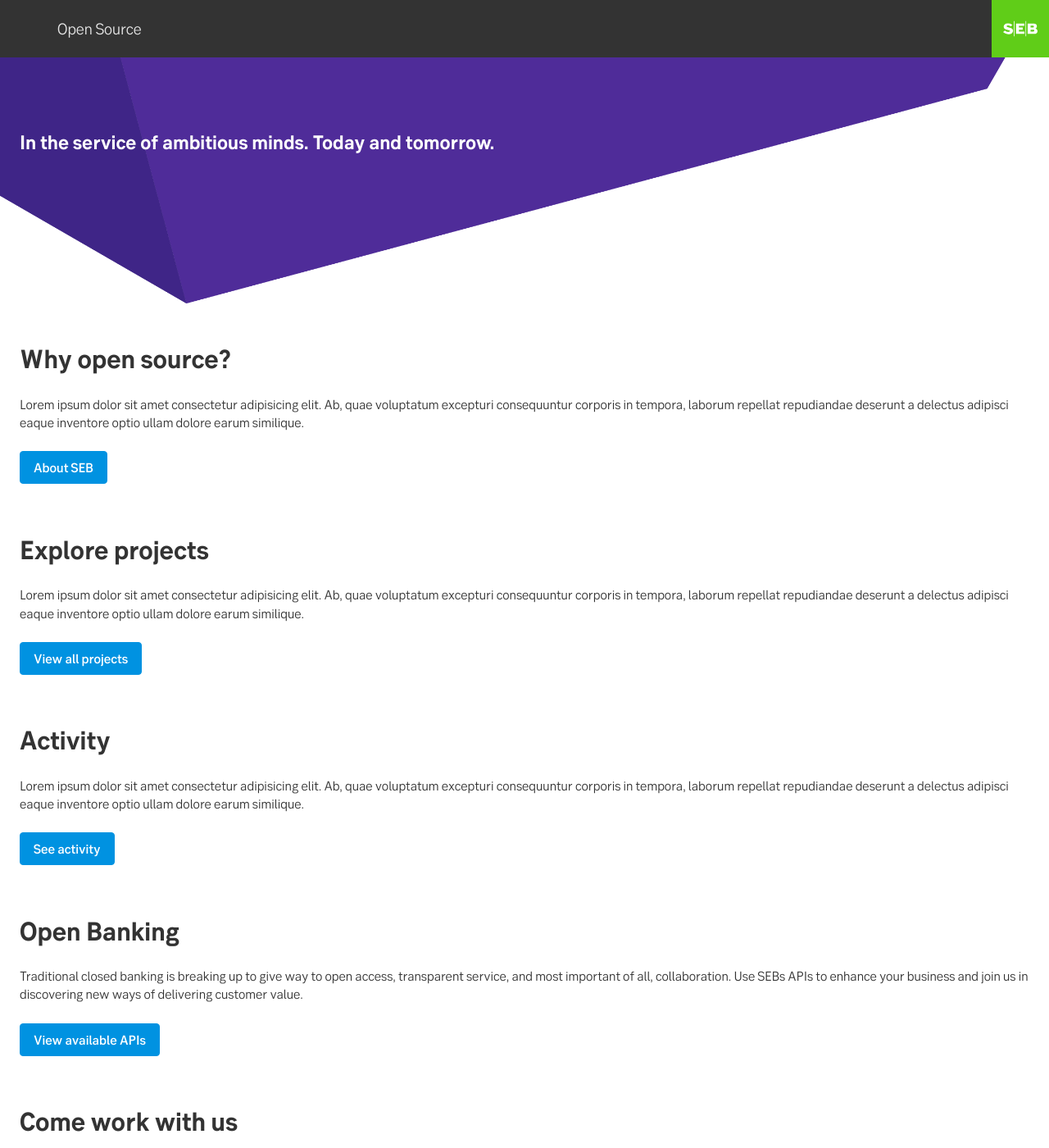
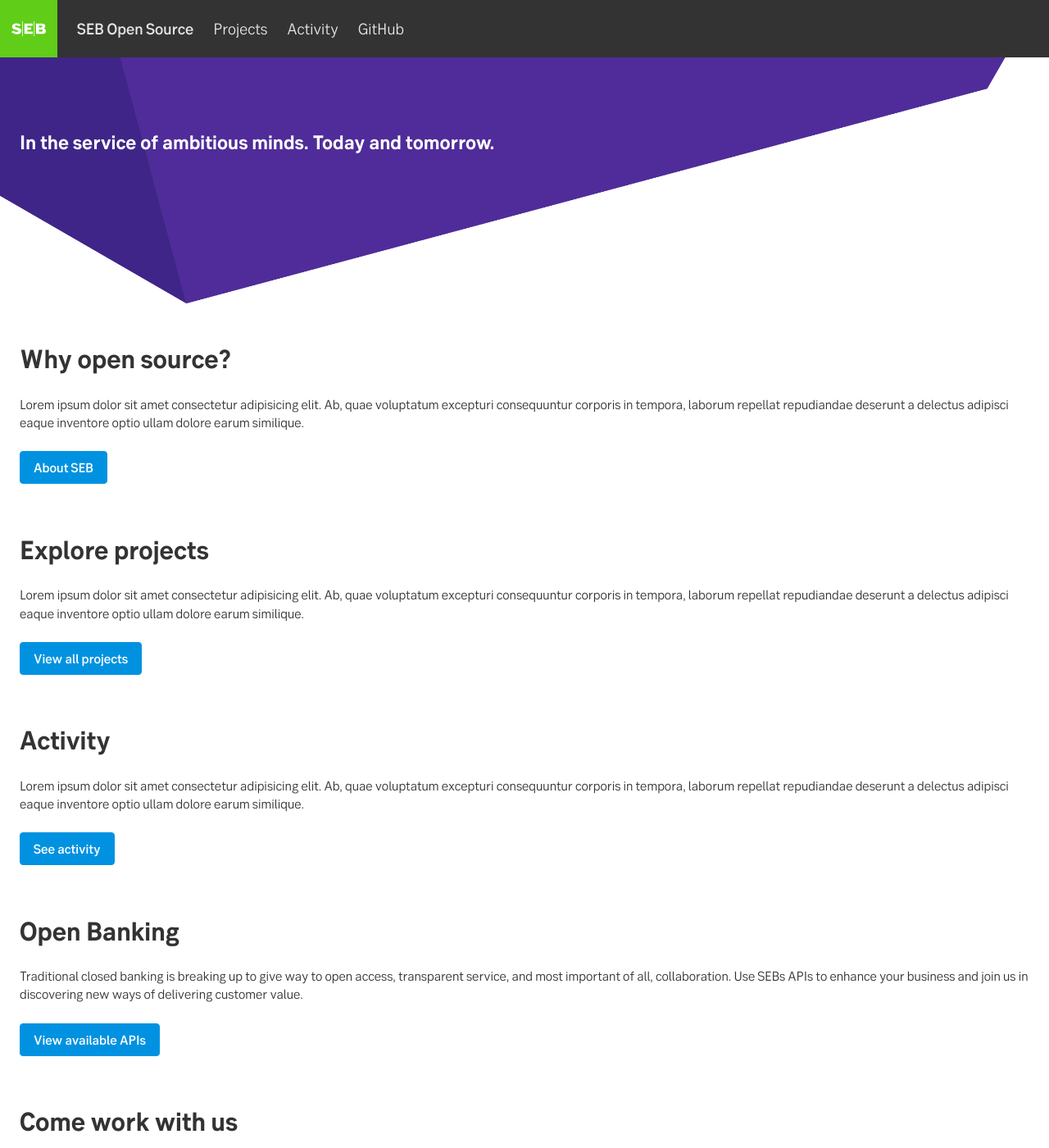
Before and after one commit to seb-oss/sebgroup.github.io, a Jekyll site: the page built from index.html, in a window 1280 px wide and 1400 px high. Shown: the whole window at 82% size. Built offline with Jekyll 4.4.1, drawn with Linux system fonts in a browser that asks for light colours; nearby versions of some CDN libraries.

Commit message:
feat: add responsive navbar

```diff
--- a/_includes/nav-links.html
+++ b/_includes/nav-links.html
@@ -1,3 +1,7 @@
+<li class="nav-list-item nav-title">
+    <a class="nav-link" href="{{ site.baseurl }}/">SEB Open Source</a>
+</li>
+
 <li class="nav-list-item">
     <a class="nav-link" href="{{ site.baseurl }}/projects">Projects</a>
 </li>
@@ -7,9 +11,5 @@
 </li>
 
 <li class="nav-list-item">
-    <a class="nav-link" href="https://github.com/sebgroup" target="_blank">GitHub <i class="far fa-external-link"></i></a>
+    <a class="nav-link" href="https://github.com/sebgroup" target="_blank">GitHub<i class="far fa-external-link"></i></a>
 </li>
-
-<li class="nav-list-item">
-    <a class="nav-link" href="https://sebgroup.com/about-seb/who-we-are" target="_blank">About SEB <i class="far fa-external-link"></i></a>
-</li>
--- a/_layouts/default.html
+++ b/_layouts/default.html
@@ -20,9 +20,6 @@
     <nav>
         <div id="menu-icon-wrapper">
             <i id="menu-icon" class="far fa-bars"></i>
-        </div>
-        <div class="nav-title">
-            <a class="nav-link" href="{{ site.baseurl }}/">Open Source</a>
         </div>
         <ul id="desktop-menu" class="nav-menu">
             {% include nav-links.html %}
--- a/_sass/navbar.scss
+++ b/_sass/navbar.scss
@@ -16,6 +16,16 @@
       text-align: center;
       color: white;
     }
+
+    @include small {
+      flex-direction: row-reverse;
+    }
+  }
+
+  .logo-wrapper {
+    @include small {
+      margin-right: $spacer-s;
+    }
   }
 
   #seb-logo {
@@ -29,6 +39,10 @@
     @include flex-horizontal;
     justify-content: center;
     align-items: center;
+
+    @include small {
+      display: none;
+    }
   }
 
   #menu-icon {
@@ -36,18 +50,8 @@
     font-size: 200%;
   }
 
-  .nav-title {
-    display: flex;
-    flex-direction: column;
-    justify-content: center;
-    align-items: flex-start;
-    flex-grow: 1;
-  }
-
   ul.nav-menu {
     list-style: none;
-    display: flex;
-    flex-direction: row;
   }
 
   .nav-link {
@@ -61,7 +65,28 @@
   }
 
   #desktop-menu {
-    display: none;
+    @include flex-horizontal;
+    align-items: center;
+    padding-left: 0;
+    margin: 0;
+    flex-grow: 1;
+
+    .nav-list-item {
+      display: none;
+    }
+
+    .nav-title {
+      display: flex;
+      font-weight: 500;
+    }
+
+    @include small {
+      display: flex;
+      .nav-list-item {
+        display: flex;
+        padding: 0 $spacer-s;
+      }
+    }
   }
 
   #mobile-menu {
@@ -79,6 +104,13 @@
       padding: $spacer-xs $spacer-s;
       color: white;
     }
+    .nav-title {
+      display: none;
+    }
+
+    @include small {
+      display: none;
+    }
   }
 
   #mobile-menu.menu-open {
```
